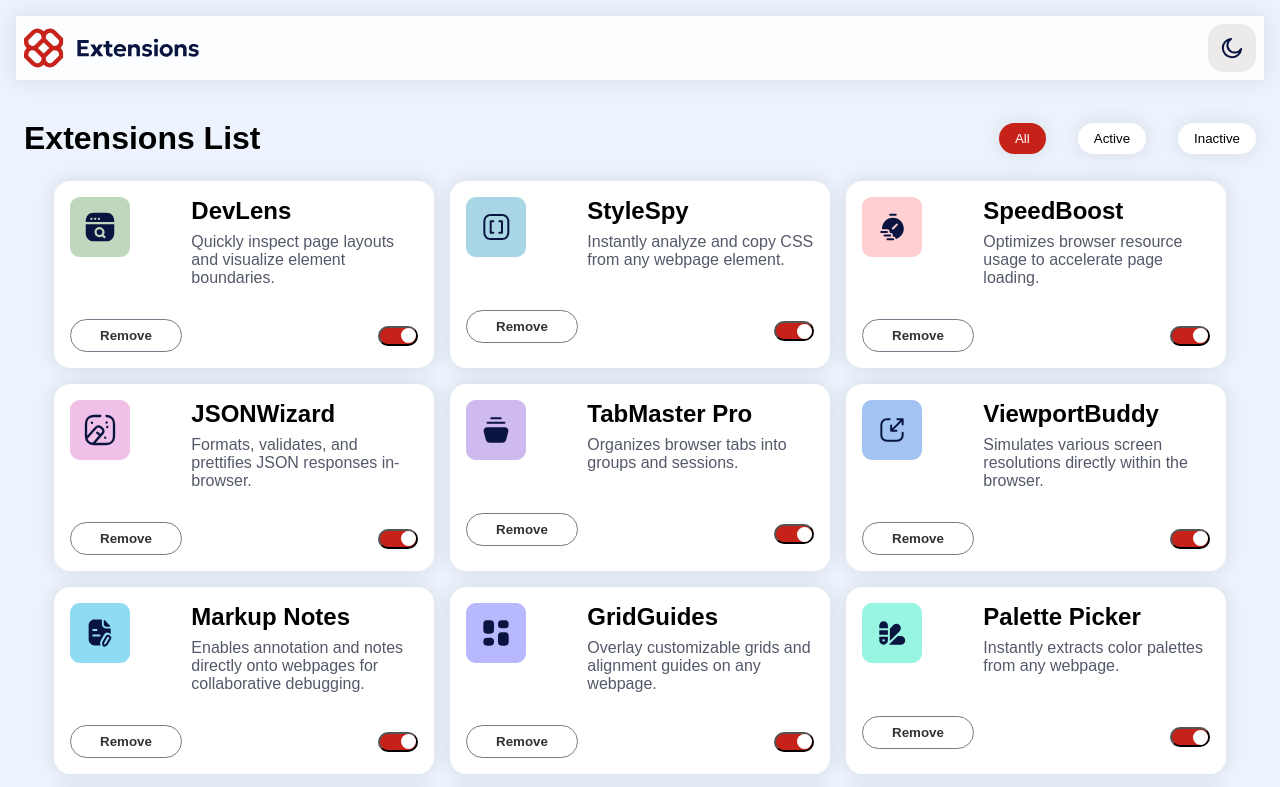
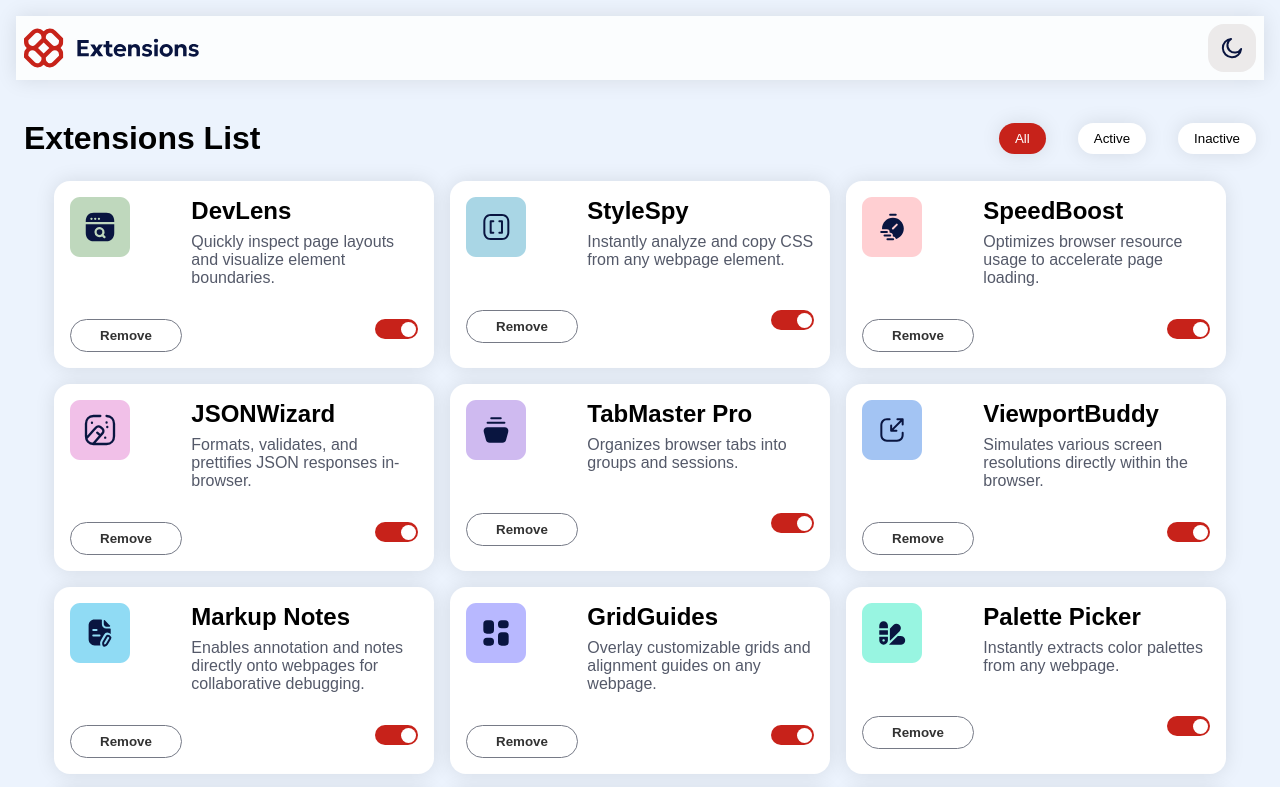
Before and after one commit to mahmoudJ10/-mahmoudJ10-Browser-extension-manager-UI, a plain HTML site: page index.html in a window 1280 px wide. Shown: the top 787 px of the page. Drawn offline with Linux system fonts and the light colour scheme.

Commit message:
fix bugs

```diff
--- a/script.js
+++ b/script.js
@@ -1,78 +1,5 @@
 // fetch json file
-const data = [
-    {
-        "logo": "./assets/images/logo-devlens.svg",
-        "name": "DevLens",
-        "description": "Quickly inspect page layouts and visualize element boundaries.",
-        "isActive": true
-    },
-    {
-        "logo": "./assets/images/logo-style-spy.svg",
-        "name": "StyleSpy",
-        "description": "Instantly analyze and copy CSS from any webpage element.",
-        "isActive": true
-    },
-    {
-        "logo": "./assets/images/logo-speed-boost.svg",
-        "name": "SpeedBoost",
-        "description": "Optimizes browser resource usage to accelerate page loading.",
-        "isActive": false
-    },
-    {
-        "logo": "./assets/images/logo-json-wizard.svg",
-        "name": "JSONWizard",
-        "description": "Formats, validates, and prettifies JSON responses in-browser.",
-        "isActive": true
-    },
-    {
-        "logo": "./assets/images/logo-tab-master-pro.svg",
-        "name": "TabMaster Pro",
-        "description": "Organizes browser tabs into groups and sessions.",
-        "isActive": true
-    },
-    {
-        "logo": "./assets/images/logo-viewport-buddy.svg",
-        "name": "ViewportBuddy",
-        "description": "Simulates various screen resolutions directly within the browser.",
-        "isActive": false
-    },
-    {
-        "logo": "./assets/images/logo-markup-notes.svg",
-        "name": "Markup Notes",
-        "description": "Enables annotation and notes directly onto webpages for collaborative debugging.",
-        "isActive": true
-    },
-    {
-        "logo": "./assets/images/logo-grid-guides.svg",
-        "name": "GridGuides",
-        "description": "Overlay customizable grids and alignment guides on any webpage.",
-        "isActive": false
-    },
-    {
-        "logo": "./assets/images/logo-palette-picker.svg",
-        "name": "Palette Picker",
-        "description": "Instantly extracts color palettes from any webpage.",
-        "isActive": true
-    },
-    {
-        "logo": "./assets/images/logo-link-checker.svg",
-        "name": "LinkChecker",
-        "description": "Scans and highlights broken links on any page.",
-        "isActive": true
-    },
-    {
-        "logo": "./assets/images/logo-dom-snapshot.svg",
-        "name": "DOM Snapshot",
-        "description": "Capture and export DOM structures quickly.",
-        "isActive": false
-    },
-    {
-        "logo": "./assets/images/logo-console-plus.svg",
-        "name": "ConsolePlus",
-        "description": "Enhanced developer console with advanced filtering and logging.",
-        "isActive": true
-    }
-  ];
+const jsonFilePath = "/data.json";
 
 // select parents to easy traverse through thier children .
 const nav = document.querySelector("nav");
@@ -81,7 +8,93 @@ const filterBTNsContainer = document.querySelector(".filter-btns");
 const heroContainer = document.querySelector(".container");
 
 /***************/
+let allCards = [];
+let activeCards = [];
+let inactiveCards = [];
+let isThemeChange = true;
+// default active filter-button which is 'all' to show all cards
+let currentActive = filterBTNsContainer.querySelectorAll(".filter-btns-btn")[0];
 
+const data = [
+  {
+    logo: "./assets/images/logo-devlens.svg",
+    name: "DevLens",
+    description:
+      "Quickly inspect page layouts and visualize element boundaries.",
+    isActive: true
+  },
+  {
+    logo: "./assets/images/logo-style-spy.svg",
+    name: "StyleSpy",
+    description: "Instantly analyze and copy CSS from any webpage element.",
+    isActive: true
+  },
+  {
+    logo: "./assets/images/logo-speed-boost.svg",
+    name: "SpeedBoost",
+    description: "Optimizes browser resource usage to accelerate page loading.",
+    isActive: false
+  },
+  {
+    logo: "./assets/images/logo-json-wizard.svg",
+    name: "JSONWizard",
+    description:
+      "Formats, validates, and prettifies JSON responses in-browser.",
+    isActive: true
+  },
+  {
+    logo: "./assets/images/logo-tab-master-pro.svg",
+    name: "TabMaster Pro",
+    description: "Organizes browser tabs into groups and sessions.",
+    isActive: true
+  },
+  {
+    logo: "./assets/images/logo-viewport-buddy.svg",
+    name: "ViewportBuddy",
+    description:
+      "Simulates various screen resolutions directly within the browser.",
+    isActive: false
+  },
+  {
+    logo: "./assets/images/logo-markup-notes.svg",
+    name: "Markup Notes",
+    description:
+      "Enables annotation and notes directly onto webpages for collaborative debugging.",
+    isActive: true
+  },
+  {
+    logo: "./assets/images/logo-grid-guides.svg",
+    name: "GridGuides",
+    description:
+      "Overlay customizable grids and alignment guides on any webpage.",
+    isActive: false
+  },
+  {
+    logo: "./assets/images/logo-palette-picker.svg",
+    name: "Palette Picker",
+    description: "Instantly extracts color palettes from any webpage.",
+    isActive: true
+  },
+  {
+    logo: "./assets/images/logo-link-checker.svg",
+    name: "LinkChecker",
+    description: "Scans and highlights broken links on any page.",
+    isActive: true
+  },
+  {
+    logo: "./assets/images/logo-dom-snapshot.svg",
+    name: "DOM Snapshot",
+    description: "Capture and export DOM structures quickly.",
+    isActive: false
+  },
+  {
+    logo: "./assets/images/logo-console-plus.svg",
+    name: "ConsolePlus",
+    description:
+      "Enhanced developer console with advanced filtering and logging.",
+    isActive: true
+  }
+];
 function getCardIndex(card, allCards) {
   const index = allCards.indexOf(card);
 
@@ -97,9 +110,6 @@ function deleteCard(currentFilterButton, card, allCards) {
   currentFilterButton.click();
 }
 
-let allCards = [];
-let activeCards = [];
-let inactiveCards = [];
 // points on image index to be rendered in nav --> button .
 
 function showAllCards(allCards, container) {
@@ -136,11 +146,6 @@ function showInactiveCards(allCards, container) {
   });
   console.log(inactiveCards);
 }
-
-const imageSRC = [
-  "./assets/images/icon-sun.svg",
-  "./assets/images/icon-moon.svg"
-];
 
 (function createCards(cardsNum = 1) {
   for (let i = 0; i < cardsNum; i++) {
@@ -187,16 +192,17 @@ function populateCards(data, cards) {
     const image = element.querySelector("img");
     const title = element.querySelector(".card-text>h2");
     const desc = element.querySelector(".card-text>p");
-    console.log("aces");
+    image.setAttribute("alt", data[index].name);
     image.setAttribute("src", data[index].logo);
     title.innerText = data[index].name;
     desc.innerText = data[index].description;
     element.setAttribute("data-isActive", data[index].isActive);
   });
 }
- populateCards(data, cardContainer.querySelectorAll(".card"));
+populateCards(data, cardContainer.querySelectorAll(".card"));
 
-function switchTheme(parent, elements) {
+// change theme for specific compoenents
+function switchThemeFor(parent, elements) {
   if (parent) {
     elements.forEach((element) => {
       element.classList.toggle("dark-mode-parent");
@@ -220,27 +226,25 @@ function flipButtonBG(isThemeChange = true) {
   return !isThemeChange;
 }
 
-let isThemeChange = true;
+// change Theme for all compoenents
+function changeTheme(parents, children) {
+  switchThemeFor(true, parents);
+  switchThemeFor(false, children);
+  isThemeChange = flipButtonBG(isThemeChange);
+}
 nav.querySelector(".nav-btn").addEventListener("click", () => {
+  // elements that will have parent child --- it's not mandatory its a child ---
   // elements that will have parent style --- it's not mandatory its a parent ---
-  const parents = [
-    heroContainer.querySelector(".title"),
-    document.body,
-    cardContainer
-  ];
-  // elements that will have parent child --- it's not mandatory its a child ---
-  const children = [
-    nav,
-    nav.querySelector(".nav-btn"),
-    ...allCards,
-    ...[...filterBTNsContainer.querySelectorAll(".filter-btns-btn")]
-  ];
-
-  switchTheme(true, parents);
-  switchTheme(false, children);
-  isThemeChange = flipButtonBG(isThemeChange);
+  changeTheme(
+    [heroContainer.querySelector(".title"), document.body, cardContainer],
+    [
+      nav,
+      nav.querySelector(".nav-btn"),
+      ...allCards,
+      ...[...filterBTNsContainer.querySelectorAll(".filter-btns-btn")]
+    ]
+  );
 });
-let currentActive = filterBTNsContainer.querySelectorAll(".filter-btns-btn")[0];
 
 // returns button status all active  or inactive
 function getButtonStatus(button, classIndex = 0) {
@@ -253,7 +257,6 @@ function getButtonStatus(button, classIndex = 0) {
 // change active filter-button on click .(via event propagation , which is cleaner than using foreach)
 filterBTNsContainer.addEventListener("click", (el) => {
   const clicked = el.target;
-
   if (el.target.tagName == "BUTTON") {
     currentActive.classList.remove("active");
     clicked.classList.add("active");
@@ -262,7 +265,7 @@ filterBTNsContainer.addEventListener("click", (el) => {
   }
 });
 // recieve the index of the class which have the status ex: active-btn --> returns active
-
+// Event Propagation and Delagation technique is applied .
 cardContainer.addEventListener("click", (el) => {
   const clicked = el.target;
   if (clicked.classList.contains("remove-btn")) {
@@ -295,10 +298,3 @@ function filterCards(active, allCards) {
       console.log("No Case Found");
   }
 }
-
-function fillt(status, cards) {
-  switch (status) {
-    case "all": {
-    }
-  }
-}
--- a/style.css
+++ b/style.css
@@ -129,13 +129,11 @@ nav {
   transition: background-color 0.2s ease-in-out;
 }
 .card .switch-btn {
-  width: 2.5rem;
+  width: 2.7rem;
   height: 20px;
   /* for div alignemnt */
-  place-content: center;
-  align-items: center;
-  place-self: center;
-
+  border: none;
+  padding: 3px 2px;
   /* Solve problem placing it to end , which will not be user friendly  */
   margin-left: auto;
   /* border: 1px solid red; */
```
